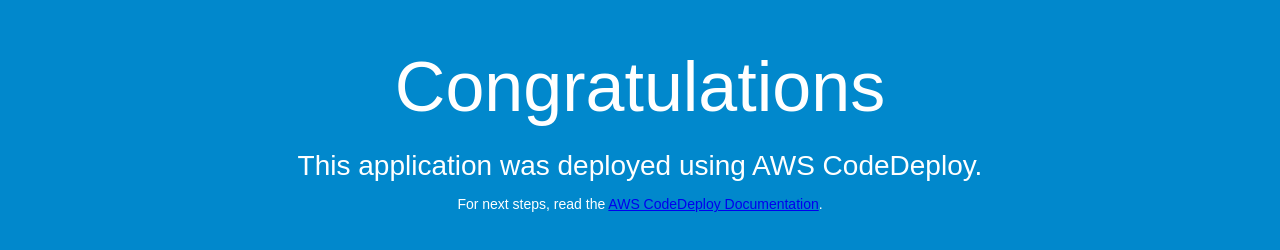
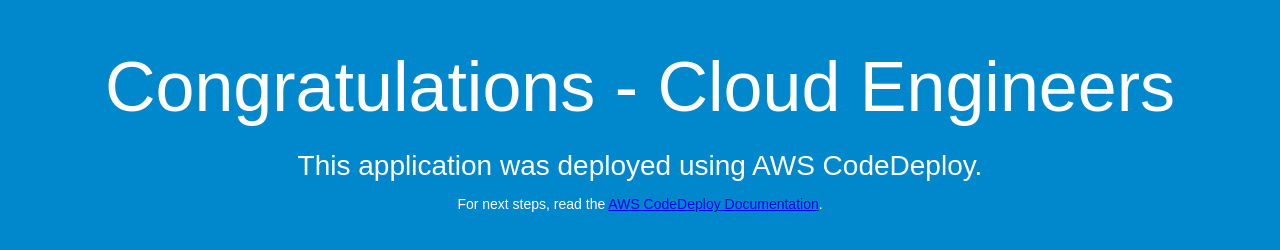
Before and after one commit to sddpsddp/AWS_CodeDeploy, a plain HTML site: page index.html in a window 1280 px wide. Drawn offline with Linux system fonts and the light colour scheme.

Commit message:
Update index.html

```diff
--- a/index.html
+++ b/index.html
@@ -26,7 +26,7 @@
 </head>
 <body>
   <div align="center">
-    <h1>Congratulations</h1>
+    <h1>Congratulations - Cloud Engineers </h1>
     <h2>This application was deployed using AWS CodeDeploy.</h2>
     <p>For next steps, read the <a href="http://aws.amazon.com/documentation/codedeploy">AWS CodeDeploy Documentation</a>.</p>
   </div>
```
